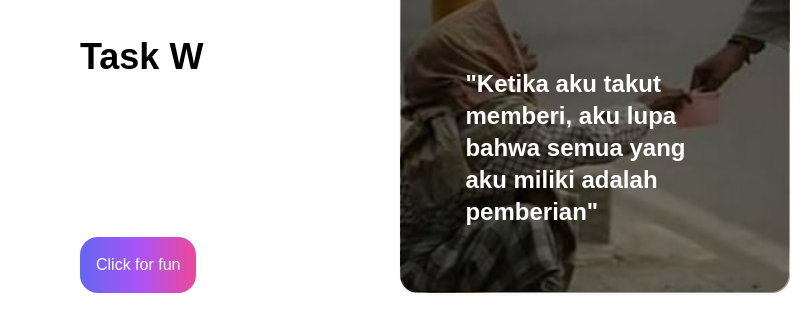
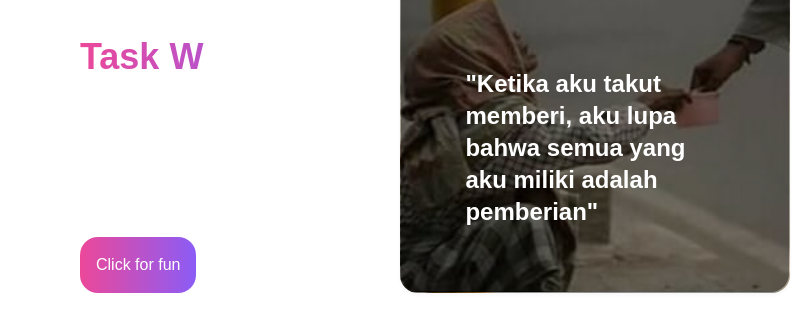
Before and after one commit to rizaardiyanto1412/vite-personal, a website with bundled scripts: page src/public/index.html in a window 1280 px wide. Shown: the part 263-573 px from the top of the page, 0-805 px from the left. Built offline with nearby package versions, Linux system fonts and the light colour scheme; a web font is replaced by a local one.

Commit message:
clean up codes

```diff
--- a/package.json
+++ b/package.json
@@ -4,12 +4,13 @@
   "version": "0.0.0",
   "type": "module",
   "scripts": {
-    "tailwind": "npx tailwindcss -i ./src/assets/css/style.css -o ./src/assets/css/globals.css --watch",
+    "tailwind": "npx tailwindcss -i ./src/public/assets/css/style.css -o ./src/public/assets/css/globals.css --watch",
     "dev": "vite",
     "build": "vite build",
     "preview": "vite preview"
   },
   "devDependencies": {
+    "autoprefixer": "^10.4.17",
     "prettier": "^3.1.1",
     "prettier-plugin-tailwindcss": "^0.5.11",
     "tailwindcss": "^3.4.1",
--- a/src/public/assets/css/style.css
+++ b/src/public/assets/css/style.css
@@ -6,6 +6,7 @@
     body {
         font-family: 'Hind Vadodara', sans-serif;
     }
+
 }
 
 @layer components {
@@ -16,4 +17,6 @@
     .btn {
         @apply hover:scale-110;
     }
+
+
 }
--- a/src/public/index.html
+++ b/src/public/index.html
@@ -21,10 +21,10 @@
         <div class="animate-fade">
           <img class="rounded-full mb-10" width="240" height="240"
           src="https://pbs.twimg.com/profile_images/1691407230271438848/SpiXV-62_400x400.jpg" alt="">
-        <h1 id="title" class="text-4xl font-bold"></h1>
+        <h1 id="title" class="text-4xl font-bold bg-clip-text text-transparent bg-gradient-to-r from-pink-500 to-violet-500"></h1>
         </div>
         <div class="animate-fade">
-          <button id="btn-convetti" class="btn text-white rounded-[18px] p-4 bg-gradient-to-r from-indigo-500 via-purple-500 to-pink-500">Click for fun</button>
+          <button id="btn-convetti" class="btn text-white rounded-[18px] p-4 text-transparent bg-gradient-to-r from-pink-500 to-violet-500">Click for fun</button>
         </div>
       </div>
     </div>
```
Also changed, not shown: src/public/assets/css/globals.css, 1 other file.
